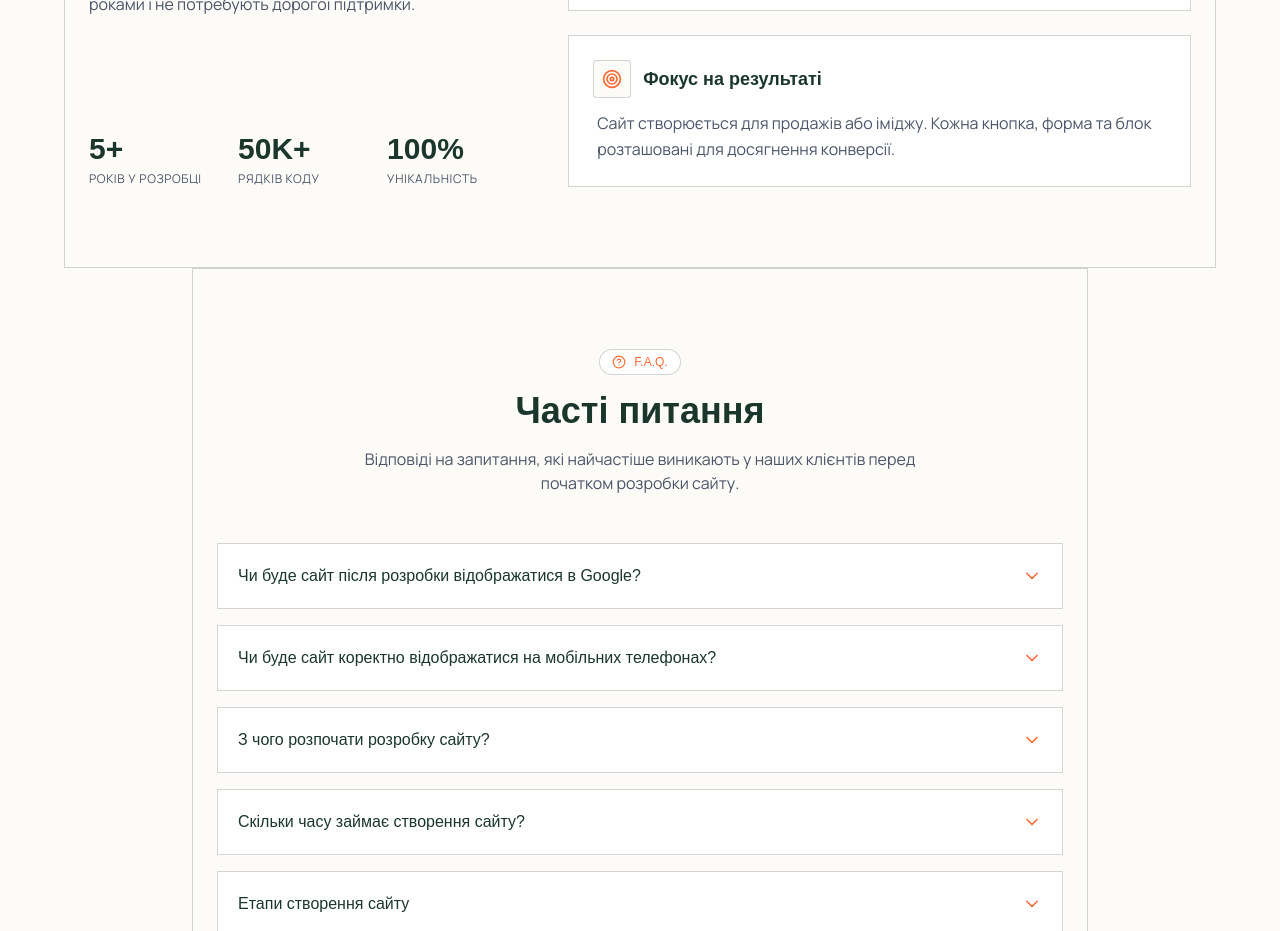
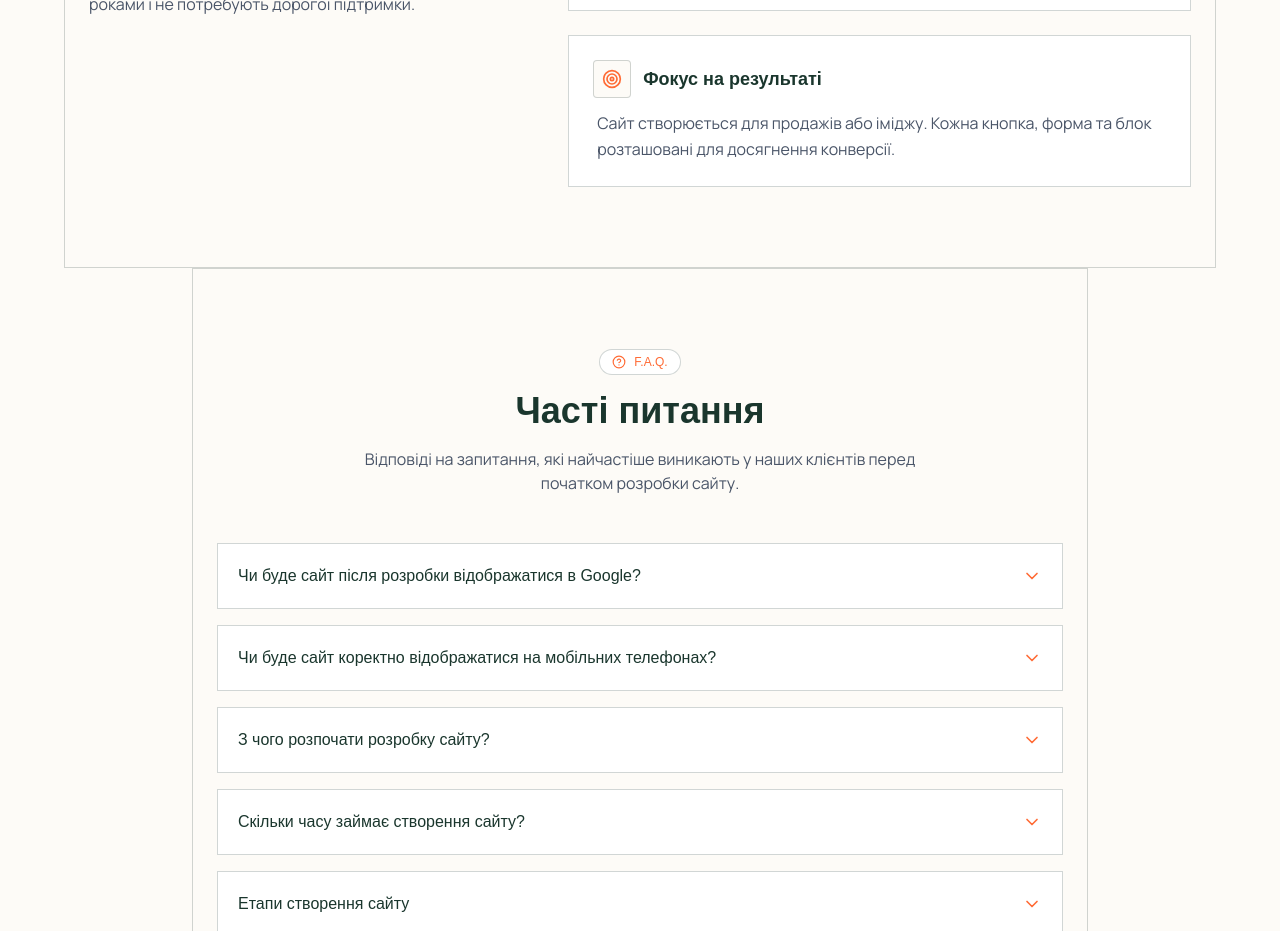
Before and after one commit to messengermaksym/portfolio, a React (Vite) app: page / in a window 1280 px wide. Shown: the part 2720-3651 px from the top of the page. Built offline with nearby package versions, Linux system fonts and the light colour scheme; a web font is replaced by a local one.

Commit message:
Comment out stats section in About component

```diff
--- a/src/components/About.tsx
+++ b/src/components/About.tsx
@@ -1,10 +1,10 @@
 import { Users, Code2, Target } from 'lucide-react';
 
-const stats = [
-  { value: "5+", label: "Років у розробці" },
-  { value: "50K+", label: "Рядків коду" },
-  { value: "100%", label: "Унікальність" }
-];
+// const stats = [
+//   { value: "5+", label: "Років у розробці" },
+//   { value: "50K+", label: "Рядків коду" },
+//   { value: "100%", label: "Унікальність" }
+// ];
 
 const values = [
   {
@@ -41,14 +41,14 @@
             </p>
           </div>
 
-          <div className="grid grid-cols-3 gap-4 mt-8">
+          {/* <div className="grid grid-cols-3 gap-4 mt-8">
             {stats.map((stat, index) => (
               <div key={index}>
                 <div className="font-display text-2xl md:text-3xl font-bold text-primary">{stat.value}</div>
                 <div className="text-xs text-text-muted mt-1 uppercase tracking-wider">{stat.label}</div>
               </div>
             ))}
-          </div>
+          </div> */}
         </div>
 
         {/* Right Column: Values / Philosophy */}
```
